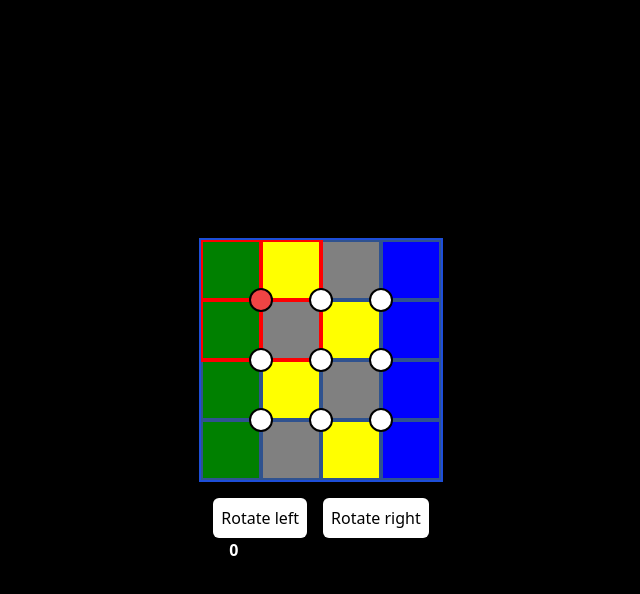
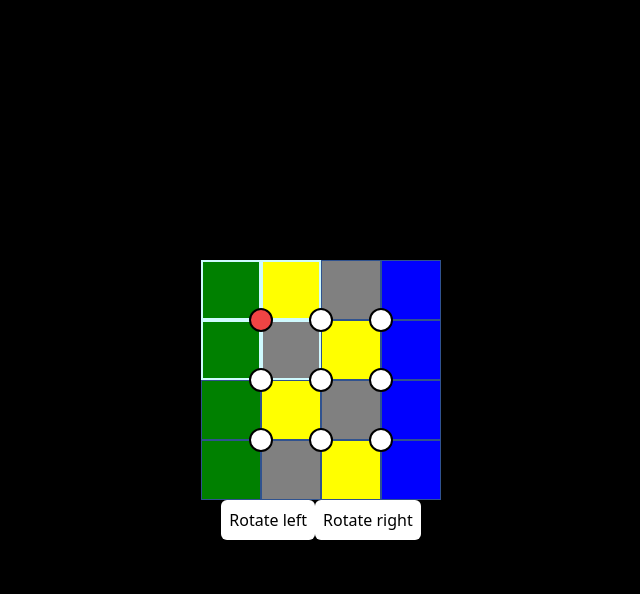
Before and after one commit to quinguyen-dev/2x2-madness-puzzle, a React (Vite) app: page / in a window 1280 px wide. Both pictures are taken after a click on the button 580 px from the left and 300 px from the top of the page. Shown: the top 594 px of the page, without its empty margins (319-959 px from the left). Built offline with nearby package versions, Linux system fonts and the light colour scheme.

Commit message:
[🔥] GROUP COMPONENT FOR ANIMATIONS.

```diff
--- a/src/App.tsx
+++ b/src/App.tsx
@@ -3,6 +3,7 @@ import Model from "./model/Model";
 import redrawCanvas from "./utils/redrawCanvas";
 import modelReducer from "./reducers/modelReducer";
 import { ControllerActionType } from "./reducers/modelReducer";
+import { Group } from "./components";
 
 export default function App() {
   const canvasRef = useRef<HTMLCanvasElement>(null);
@@ -27,6 +28,61 @@ export default function App() {
 
   return (
     <main className="h-screen flex justify-center items-center flex-col bg-black">
+      <div className="flex justify-center items-center relative">
+        <div
+          className="absolute aspect-square grid justify-items-center items-center w-full p-[30px]"
+          style={{
+            gridTemplate: `repeat(${size - 1}, 1fr) / repeat(${size - 1}, 1fr)`,
+          }}
+        >
+          {[...Array(Math.pow(size - 1, 2)).keys()].map((key) => {
+            return (
+              <button
+                key={key}
+                className="bg-white rounded-xl z-20 w-6 aspect-square border-2 border-black hover:bg-red-300 focus:bg-red-500"
+                onClick={() => nodeClicked(key)}
+              />
+            );
+          })}
+          <div className="absolute w-full h-full">
+            <Group
+              group={state.board.selected}
+              style={{
+                left: state.board.point.x * 60,
+                top: state.board.point.y * 60,
+              }}
+            />
+          </div>
+        </div>
+        <canvas
+          className="bg-white"
+          tabIndex={1}
+          ref={canvasRef}
+          width={size * 60}
+          height={size * 60}
+        />
+      </div>
+      <div>
+        <button
+          className="bg-white p-2 rounded-md"
+          onClick={() => rotateGroup(0)}
+        >
+          Rotate left
+        </button>
+        <button
+          className="bg-white p-2 rounded-md"
+          onClick={() => rotateGroup(1)}
+        >
+          Rotate right
+        </button>
+      </div>
+    </main>
+  );
+}
+
+// todo memoize the nodes
+{
+  /* <main className="h-screen flex justify-center items-center flex-col bg-black">
 <div className="flex justify-center items-center">
   <div
     className="z-10 absolute aspect-square"
@@ -70,5 +126,34 @@ export default function App() {
   <div className="text-white font-black">{state.board.moves}</div>
 </div>
 </main>
+
+<main className="h-screen flex justify-center items-center flex-col bg-black">
+<div
+  className="grid bg-red-50"
+  style={{
+    gridTemplate: `repeat(${size}, 1fr) / repeat(${size}, 1fr)`,
+  }}
+>
+  <div
+    className="absolute aspect-square left-1/2 top-1/2 -translate-x-1/2 -translate-y-1/2 grid  justify-items-center items-center"
+    style={{
+      gridTemplate: `repeat(${size - 1}, 1fr) / repeat(${size - 1}, 1fr)`,
+      width: (size - 1) * 60,
+    }}
+  >
+    {[...Array(Math.pow(size - 1, 2)).keys()].map((key) => {
+      return (
+        <button
+          key={key}
+          className="bg-white rounded-xl w-6 aspect-square border-2 border-black hover:bg-red-300 focus:bg-red-500"
+          onClick={() => nodeClicked(key)}
+        />
       );
+    })}
+  </div>
+  {state.board.squares.map((square) => (
+    <Square color={square.color} />
+  ))}
+</div>
+</main> */
 }
--- /dev/null
+++ b/src/components/Canvas/Square.tsx
@@ -0,0 +1,12 @@
+interface SquareProps {
+  color: string;
+}
+
+export default function Square({ color }: SquareProps) {
+  return (
+    <div
+      className="aspect-square w-[60px] border-2"
+      style={{ backgroundColor: color }}
+    />
+  );
+}
--- /dev/null
+++ b/src/components/Group/Group.tsx
@@ -0,0 +1,18 @@
+import { Square } from "../../model/Model";
+
+interface GroupProps extends React.HTMLAttributes<HTMLDivElement> {
+  group: Square[];
+}
+
+export default function Group({ group, style }: GroupProps) {
+  return (
+    <div className="grid grid-rows-2 grid-cols-2 absolute" style={style}>
+      {group.map((square) => (
+        <div
+          className="aspect-square w-[60px] border-2 border-cyan-100"
+          style={{ backgroundColor: square.color }}
+        />
+      ))}
+    </div>
+  );
+}
--- a/src/components/index.ts
+++ b/src/components/index.ts
@@ -1 +1,3 @@
 export { default as Node } from "./Node/Node";
+export { default as Square } from "./Canvas/Square";
+export { default as Group } from "./Group/Group";
--- a/src/utils/redrawCanvas.ts
+++ b/src/utils/redrawCanvas.ts
@@ -12,20 +12,8 @@ export default function redrawCanvas(model: Model, canvas: HTMLCanvasElement) {
     ctx.fillStyle = square.color;
     ctx.fillRect(square.column * 60, square.row * 60, 60, 60);
     ctx.strokeStyle = "#2F528F";
-    ctx.lineWidth = 4;
-    ctx.rect(square.column * 60, square.row * 60, 60, 60);
-    ctx.stroke();
-  }
-
-  /* Draw highlight around squares */
-  ctx.beginPath();
-  for (let square of model.board.selected) {
-    ctx.fillStyle = square.color;
-    ctx.fillRect(square.column * 60, square.row * 60, 60, 60);
-    ctx.strokeStyle = "red";
+    ctx.lineWidth = 2;
     ctx.rect(square.column * 60, square.row * 60, 60, 60);
     ctx.stroke();
   }
 }
-
-// todo click solved adds a move
```
Also changed, not shown: src/data/types.ts (+8 -7 lines). Lines whose indentation alone changed are shown as unchanged.
